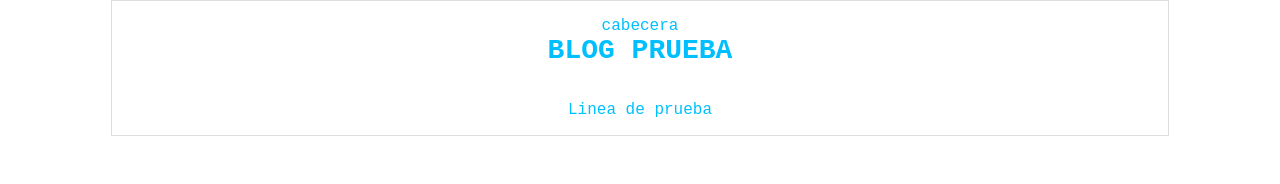
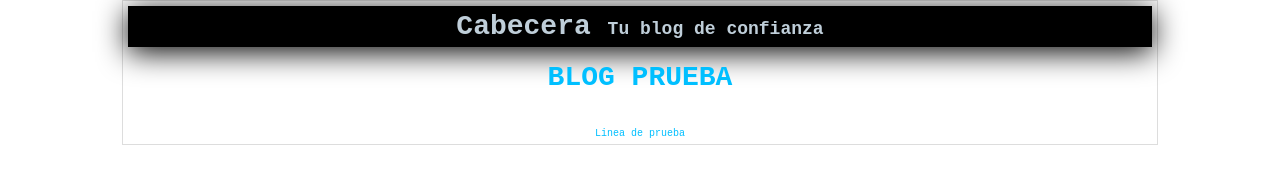
Before and after one commit to santigarh/BLOG, a plain HTML site: page index.html in a window 1280 px wide. Drawn offline with Linux system fonts and the light colour scheme.

Commit message:
Finalizado cabecera

```diff
--- a/index.html
+++ b/index.html
@@ -10,7 +10,7 @@
 <body>
     <main class="container">
         <section class="cabecera">
-            cabecera
+            Cabecera <span>Tu blog de confianza</span>
         </section>
         <h1>BLOG PRUEBA</h1>
         <p>Linea de prueba</p>
--- a/styles/style.css
+++ b/styles/style.css
@@ -9,15 +9,33 @@ body{
     padding: 0;
 
   }
+  html{
+    font-size: 62.5%;
+  }
 
   .container{
     width: 80%;
-    padding: 1em;
+    padding: 0.5rem;
     text-align: center;
-    border:1px solid #ddd;
+    border:0.1rem solid #ddd;
     margin:0 auto;
   }
   .container h1{
-      font-size: 28px;
-      margin-bottom: 35px;
+      font-size: 2.8rem;
+      margin-bottom: 3.5rem;
   }
+
+  .cabecera{
+    background: #000000;
+    color:#bfced9;
+    margin: 0;
+    padding: 0.5rem;
+    font-size: 2.8rem;
+    font-weight: bold;
+    box-shadow: 0px 5px 30px 0px #000000;
+   margin-bottom: 15px;
+  }
+  .cabecera span{
+    font-size: 1.8rem;
+
+  }
```
